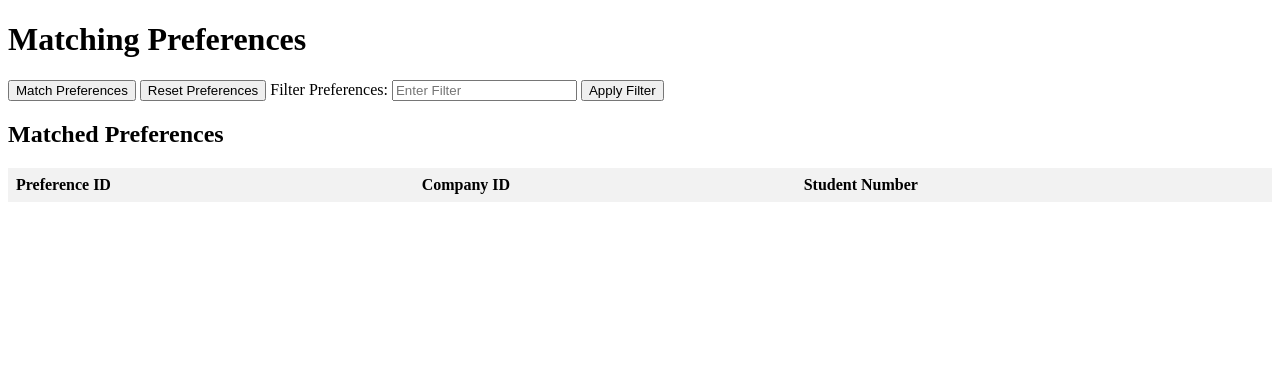
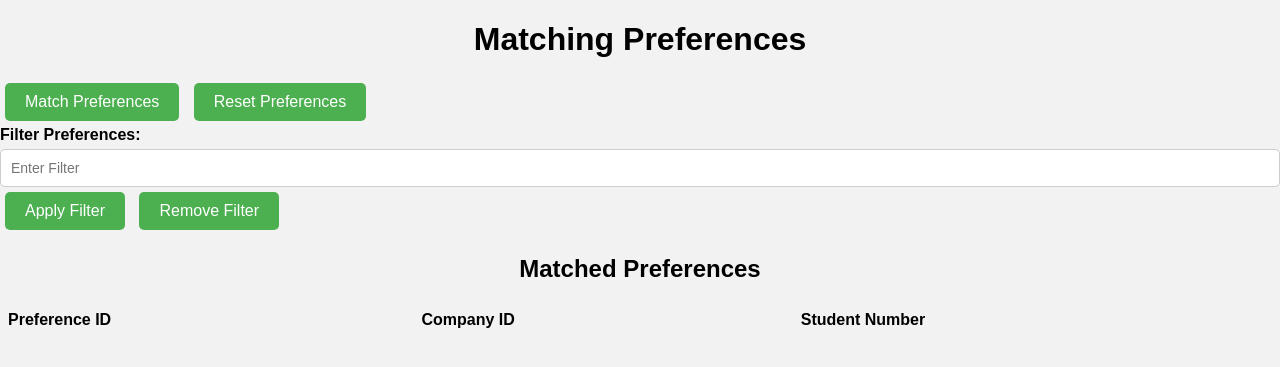
Before and after one commit to HariniJayasundara/dimintern, a PHP site: page /Admin/map_preferences.html in a window 1280 px wide. Shown: the top 367 px of the page. Run offline with PHP 8.4, Linux system fonts and the light colour scheme; data that the repository does not hold is empty.

Commit message:
Adjusted preference mapping

```diff
--- a/Admin/map_preferences.html
+++ b/Admin/map_preferences.html
@@ -3,9 +3,50 @@
 <head>
     <title>Matching Preferences</title>
     <style>
+        body {
+            font-family: Arial, sans-serif;
+            background-color: #f2f2f2;
+            margin: 0;
+            padding: 0;
+        }
+        h1 {
+            text-align: center;
+            margin-bottom: 20px;
+        }
+        h2 {
+            text-align: center;
+            margin-bottom: 20px;
+        }
+        button {
+            padding: 10px 20px;
+            background-color: #4CAF50;
+            border: none;
+            color: white;
+            font-size: 16px;
+            border-radius: 5px;
+            cursor: pointer;
+            margin: 5px;
+        }
+        button:hover {
+            background-color: #45a049;
+        }
+        label {
+            display: block;
+            margin-bottom: 5px;
+            font-weight: bold;
+        }
+        input[type="text"] {
+            width: 100%;
+            padding: 10px;
+            border-radius: 5px;
+            border: 1px solid #ccc;
+            box-sizing: border-box;
+            font-size: 14px;
+        }
         table {
             border-collapse: collapse;
             width: 100%;
+            margin-bottom: 20px;
         }
         th, td {
             text-align: left;
@@ -22,15 +63,17 @@
         }
     </style>
 </head>
-<body>
+<body onload="loadAllMatches()"> <!-- Call the loadAllMatches function when the page loads -->
+
+
     <h1>Matching Preferences</h1>
-
     <button id="matchButton" onclick="matchPreferences()">Match Preferences</button>
     <button id="resetButton" onclick="resetPreferences()">Reset Preferences</button>
 
     <label for="filterInput">Filter Preferences:</label>
     <input type="text" id="filterInput" placeholder="Enter Filter">
     <button onclick="applyFilter()">Apply Filter</button>
+    <button onclick="removeFilter()">Remove Filter</button>
 
 
     <h2>Matched Preferences</h2>
@@ -43,6 +86,14 @@
     </table>
 
     <script>
+        // Add a new function to load all existing matches when the page loads
+        function loadAllMatches() {
+            // Clear the filter input field
+            document.getElementById('filterInput').value = '';
+            // Retrieve all matches
+            retrieveMatchedPreferences();
+        }
+
         function matchPreferences() {
     // Get the filter value from the input field
     var filterValue = document.getElementById('filterInput').value;
@@ -61,21 +112,6 @@
     xhr.open('GET', 'map_preferences.php', true);
     xhr.send();
 }
-/*function matchPreferences() {
-            // Send an AJAX request to the server to enable matching preferences
-            var xhr = new XMLHttpRequest();
-            xhr.onreadystatechange = function() {
-                if (xhr.readyState === 4 && xhr.status === 200) {
-                    // Matching preferences successful
-                    retrieveMatchedPreferences();
-                } else if (xhr.readyState === 4) {
-                    // Matching preferences failed
-                    alert('Failed to match preferences. Please try again.');
-                }
-            };
-            xhr.open('GET', 'map_preferences.php', true);
-            xhr.send();
-        }*/
 
         function retrieveMatchedPreferences(filterValue) {
             // Send an AJAX request to retrieve the matched preferences
@@ -125,32 +161,6 @@
     }
 
 
-      /*  function displayMatchedPreferences(matchedPreferences) {
-    var table = document.getElementById('matchedTable');
-    table.innerHTML = '';
-
-    // Create table header
-    var headerRow = document.createElement('tr');
-    headerRow.innerHTML = '<th>Preference ID</th><th>Company ID</th><th>Student Number</th>';
-    table.appendChild(headerRow);
-
-    // Iterate through matched preferences and add rows to the table
-    matchedPreferences.forEach(function (matchedPreference) {
-        var row = document.createElement('tr');
-        row.innerHTML = '<td title="' + matchedPreference.preference_name + '">' + matchedPreference.preference_id + '</td>' +
-            '<td title="' + matchedPreference.company_name + '">' + matchedPreference.companyID + '</td>';
-
-        // Check if student_number is defined and is an array
-        if (Array.isArray(matchedPreference.student_number)) {
-            row.innerHTML += '<td title="' + matchedPreference.student_name.join(', ') + '">' + matchedPreference.student_number.join(', ') + '</td>';
-        } else {
-            row.innerHTML += '<td title="' + matchedPreference.student_name + '">' + matchedPreference.student_number + '</td>';
-        }
-
-        table.appendChild(row);
-    });
-}*/
-
         function resetPreferences() {
             var xhr = new XMLHttpRequest();
             xhr.onreadystatechange = function() {
@@ -167,12 +177,15 @@
 }
 
     function applyFilter() {
-    var filterValue = document.getElementById('filterInput').value;
-    if (filterValue.trim() === '') {
+        var filterValue = document.getElementById('filterInput').value.trim();
+        if (filterValue === '') {
             // If the input field is empty, reset the table to show all matched preferences
-        retrieveMatchedPreferences();
+            //document.getElementById('filterInput').value = ''; // Clear the input field
+            retrieveMatchedPreferences(); // Retrieve all rows
             return;
         }
+
+
 
         // Send an AJAX request to retrieve filtered matched preferences
         var xhr = new XMLHttpRequest();
@@ -184,10 +197,18 @@
                 alert('Failed to apply filter. Please try again.');
             }
         };
-    xhr.open('GET', 'get_filtered_preferences.php?filterValue=' + encodeURIComponent(filterValue), true);
+        xhr.open('GET', 'get_matched_preferences.php?filterValue=' + encodeURIComponent(filterValue), true);
         xhr.send();
     }
 
+    function removeFilter() {
+        document.getElementById('filterInput').value = ''; // Clear the input field
+        retrieveMatchedPreferences(); // Retrieve all rows
+    }
+
+    function retrieveAllMatches() {
+            retrieveMatchedPreferences(); // Retrieve all rows
+        }
 
     </script>
 </body>
--- a/User_management/Student/student_dashboard.php
+++ b/User_management/Student/student_dashboard.php
@@ -14,6 +14,7 @@ if (isset($_SESSION['preferred_name'])) {
     <title>Student Dashboard</title>
     <!-- Include your CSS stylesheet here -->
     <style type="text/css">
+
 
 body {
   font-family: Arial, sans-serif;
--- a/User_management/Student/upload_cv.php
+++ b/User_management/Student/upload_cv.php
@@ -24,8 +24,8 @@
 
                     // Store the CV path in the database (assuming you have a MySQL connection established)
                     $cvPath = $destination; // Change this if you store the path differently
-                    $studentId = 12345; // Replace with the student's ID
-                    $sql = "INSERT INTO cvs (student_id, cv_path) VALUES ('$studentId', '$cvPath')";
+                    $student_number = 12345; // Replace with the student's ID
+                    $sql = "INSERT INTO cvs (student_number, cv_path) VALUES ('$student_number', '$cvPath')";
                     // Execute the SQL query
 
                     // Additional logic for admin actions and feedback
```
Also changed, not shown: Admin/get_filtered_preferences.php (+7 -1 lines), Admin/get_matched_preferences.php (+39 -8 lines), 1 other file. Lines whose indentation alone changed are shown as unchanged.
